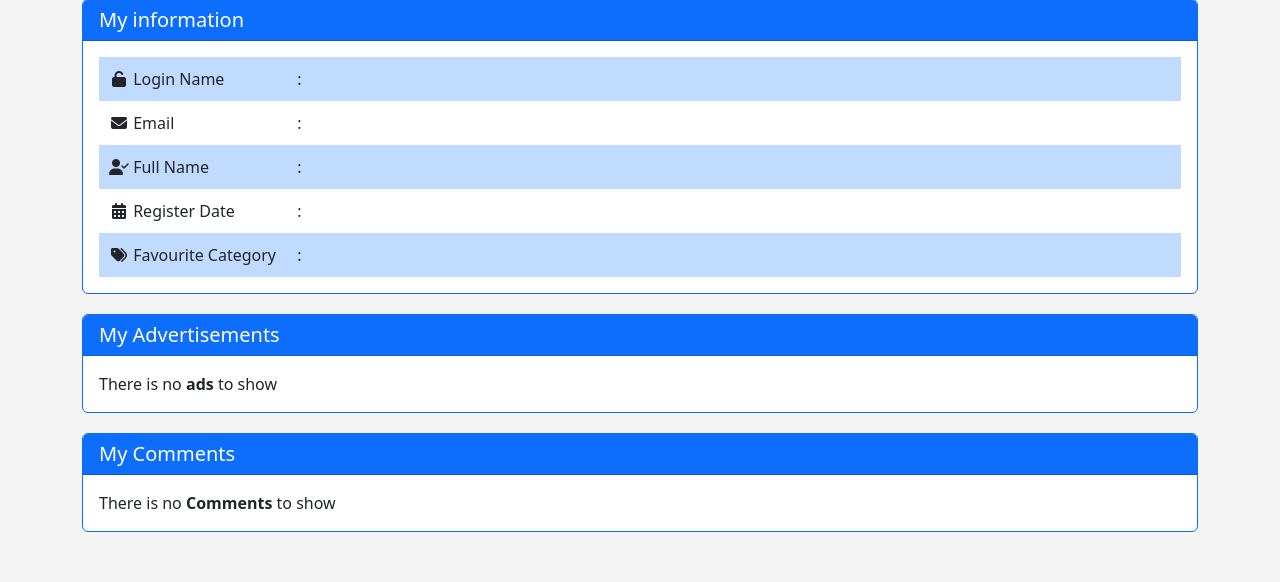
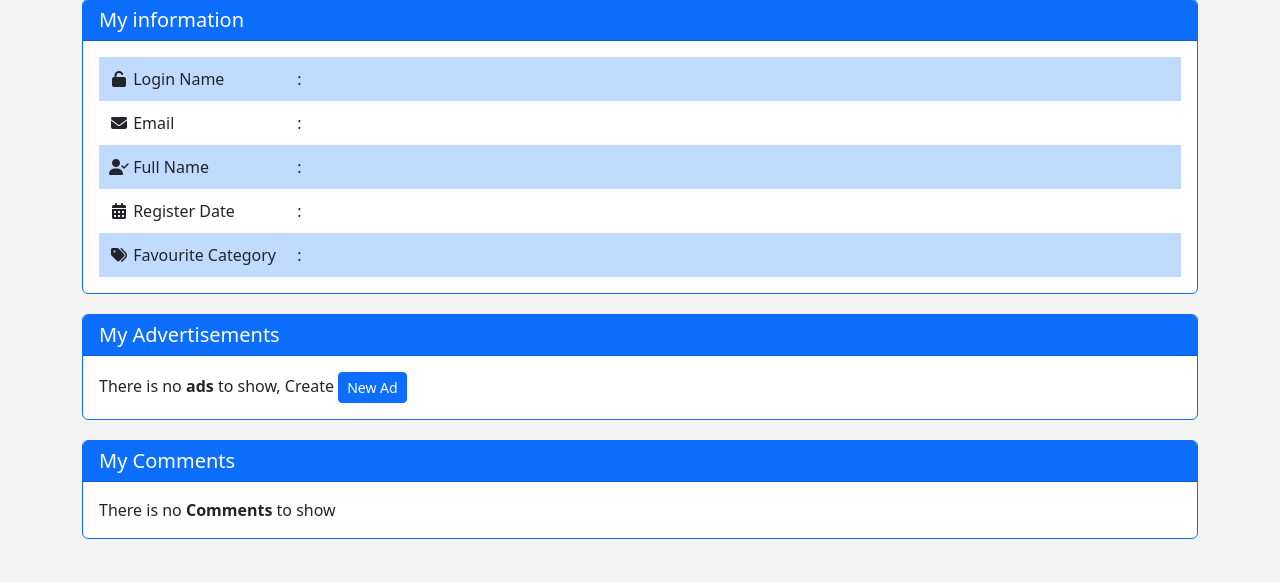
Before and after one commit to Eslam-Nazer/eCommerce_PHP_MYSQL, a PHP site: page /profile.php in a window 1280 px wide. Shown: the part 218-800 px from the top of the page. Run offline with PHP 8.4, Linux system fonts and the light colour scheme; a user stored in the database is signed in; data comes from the database, SQL or seed files in the repository; some libraries are stand-ins or nearby versions.

Commit message:
add a button to go add new item advertise and show messages if some of fileds empty

```diff
--- a/profile.php
+++ b/profile.php
@@ -54,7 +54,7 @@
                     }
                     echo '</div>';
                 } else {
-                    echo 'There is no <strong>ads</strong> to show';
+                    echo 'There is no <strong>ads</strong> to show, Create <a href="newad.php" class="btn btn-sm btn-primary" >New Ad</a>';
                 }
                 ?>
             </div>
```
